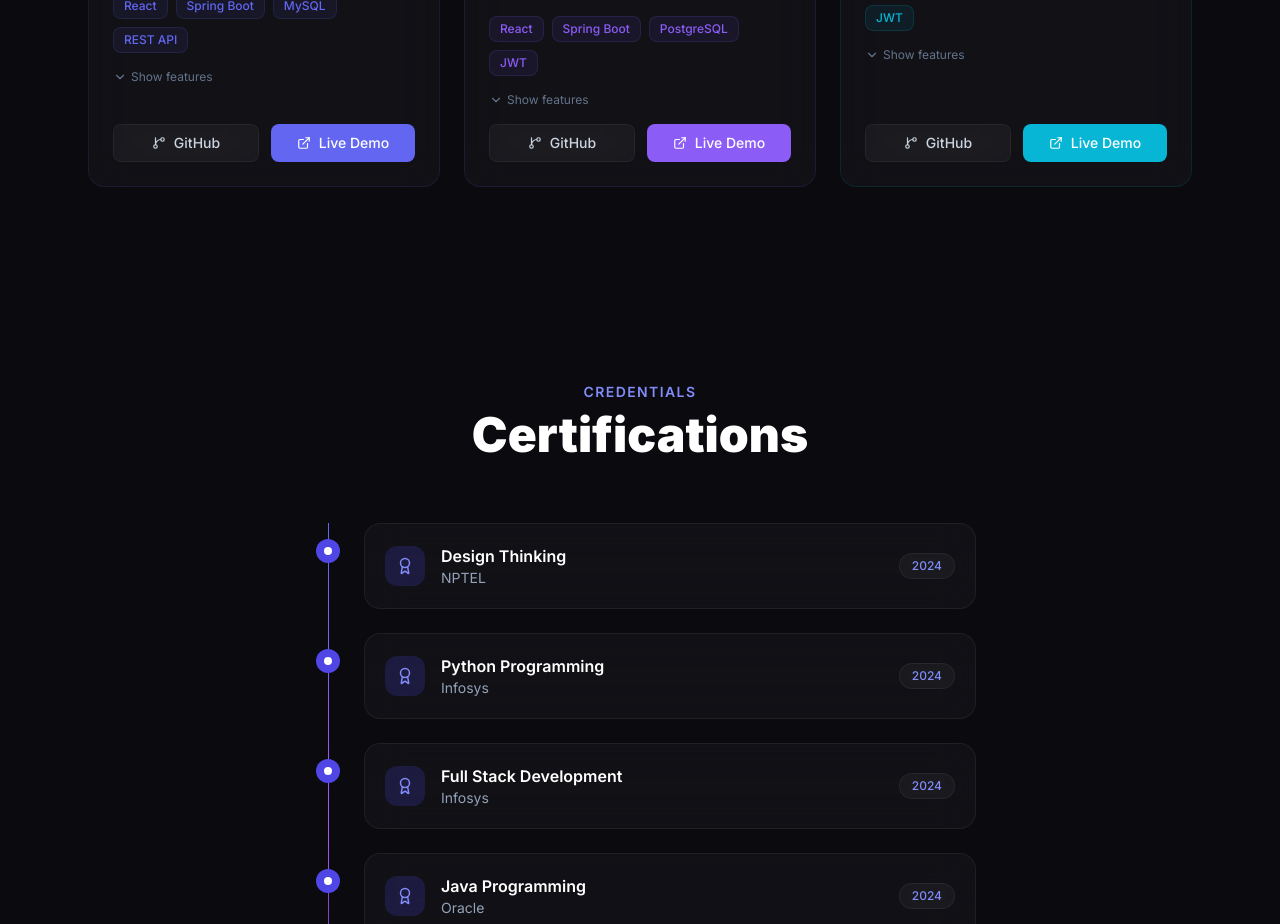
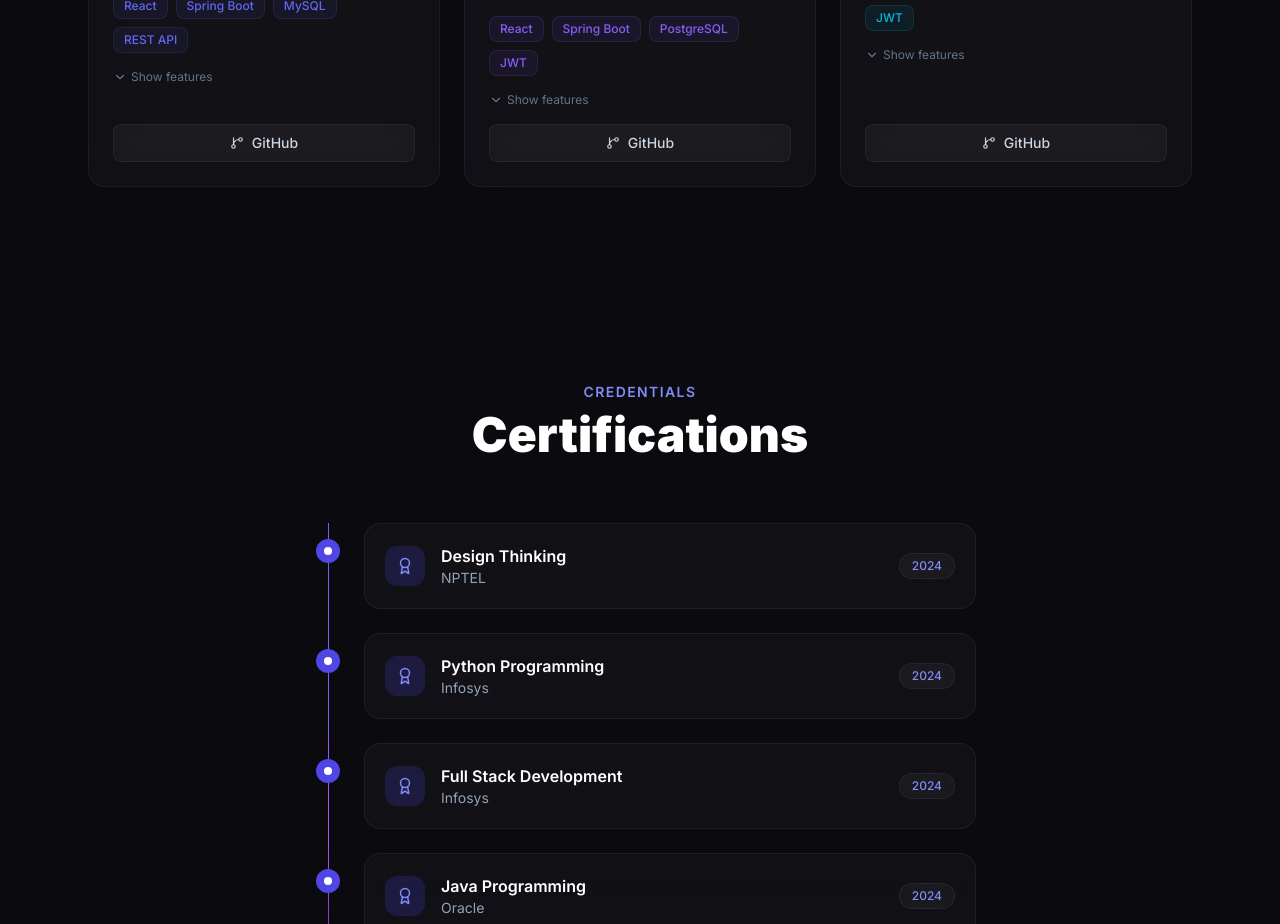
Before and after one commit to rahul-036/portfolio, a React (Vite) app: page / in a window 1280 px wide. Shown: the part 2660-3584 px from the top of the page. Built offline with nearby package versions, Linux system fonts and the light colour scheme.

Commit message:
fix all links

```diff
--- a/src/components/Projects.tsx
+++ b/src/components/Projects.tsx
@@ -88,15 +88,7 @@ export default function Projects() {
                 >
                   <GitBranch size={14} /> GitHub
                 </a>
-                <a
-                  href={p.demo}
-                  target="_blank"
-                  rel="noreferrer"
-                  className="flex-1 flex items-center justify-center gap-2 py-2 rounded-lg text-sm font-medium transition-all text-white"
-                  style={{ background: p.color }}
-                >
-                  <ExternalLink size={14} /> Live Demo
-                </a>
+
               </div>
             </div>
           </motion.div>
--- a/src/data/index.ts
+++ b/src/data/index.ts
@@ -75,20 +75,20 @@ export const codingProfiles = [
     stats: '65+ Problems Solved',
     detail: 'Data Structures & Algorithms',
     color: '#f59e0b',
-    link: 'https://leetcode.com',
+    link: 'https://leetcode.com/u/6XDXqkcgHj/',
   },
   {
     platform: 'Skillrack',
     stats: '500+ Problems Solved',
     detail: '140+ Bronze Achievements',
     color: '#10b981',
-    link: 'https://skillrack.com',
+    link: 'https://skillrack.com/faces/candidate/manageprofile.xhtml',
   },
   {
     platform: 'HackerRank',
     stats: '2 Certifications',
     detail: '2-Star SQL Rating',
     color: '#06b6d4',
-    link: 'https://hackerrank.com',
+    link: 'https://www.hackerrank.com/profile/rahul_v2024csbs',
   },
 ]
```
